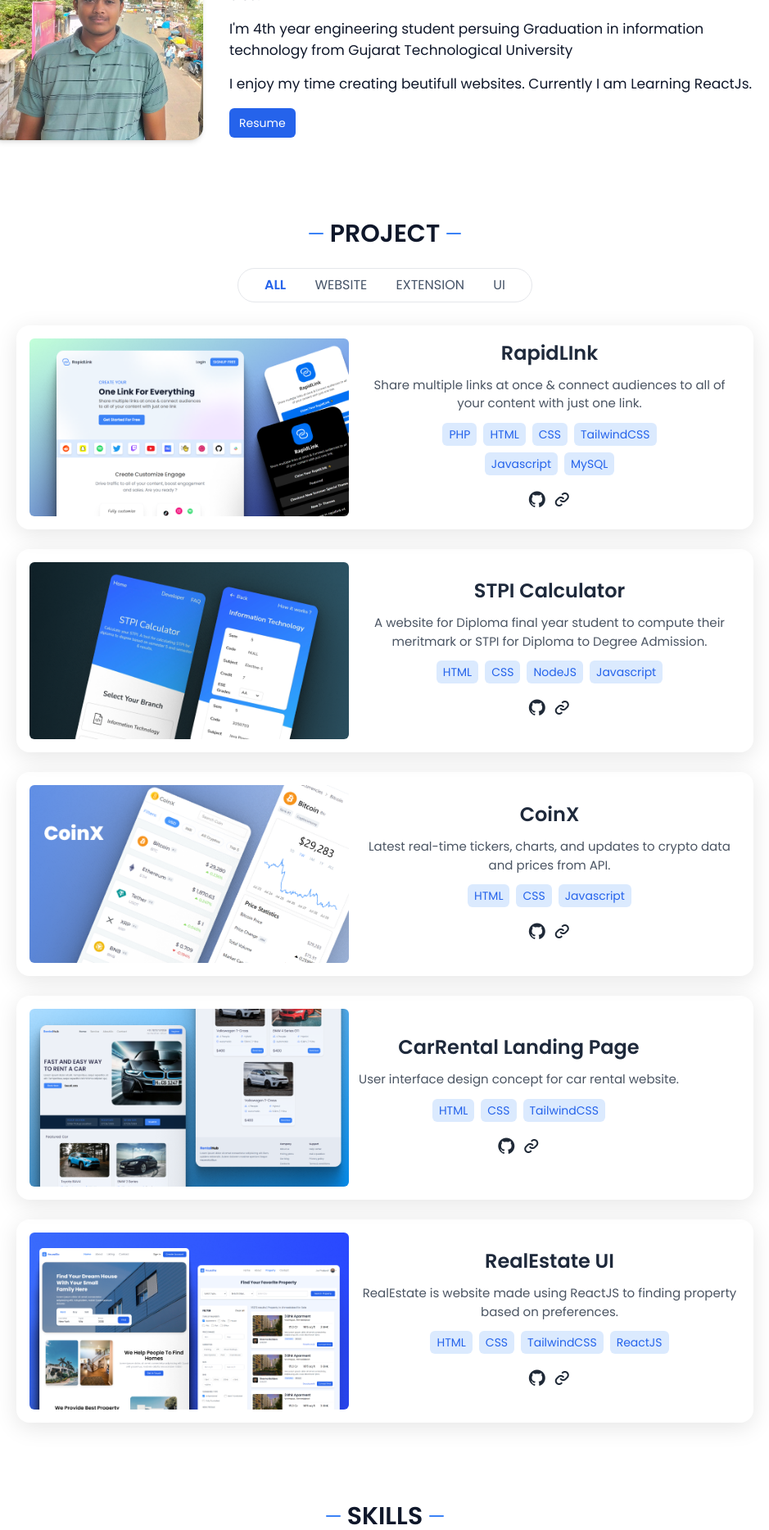
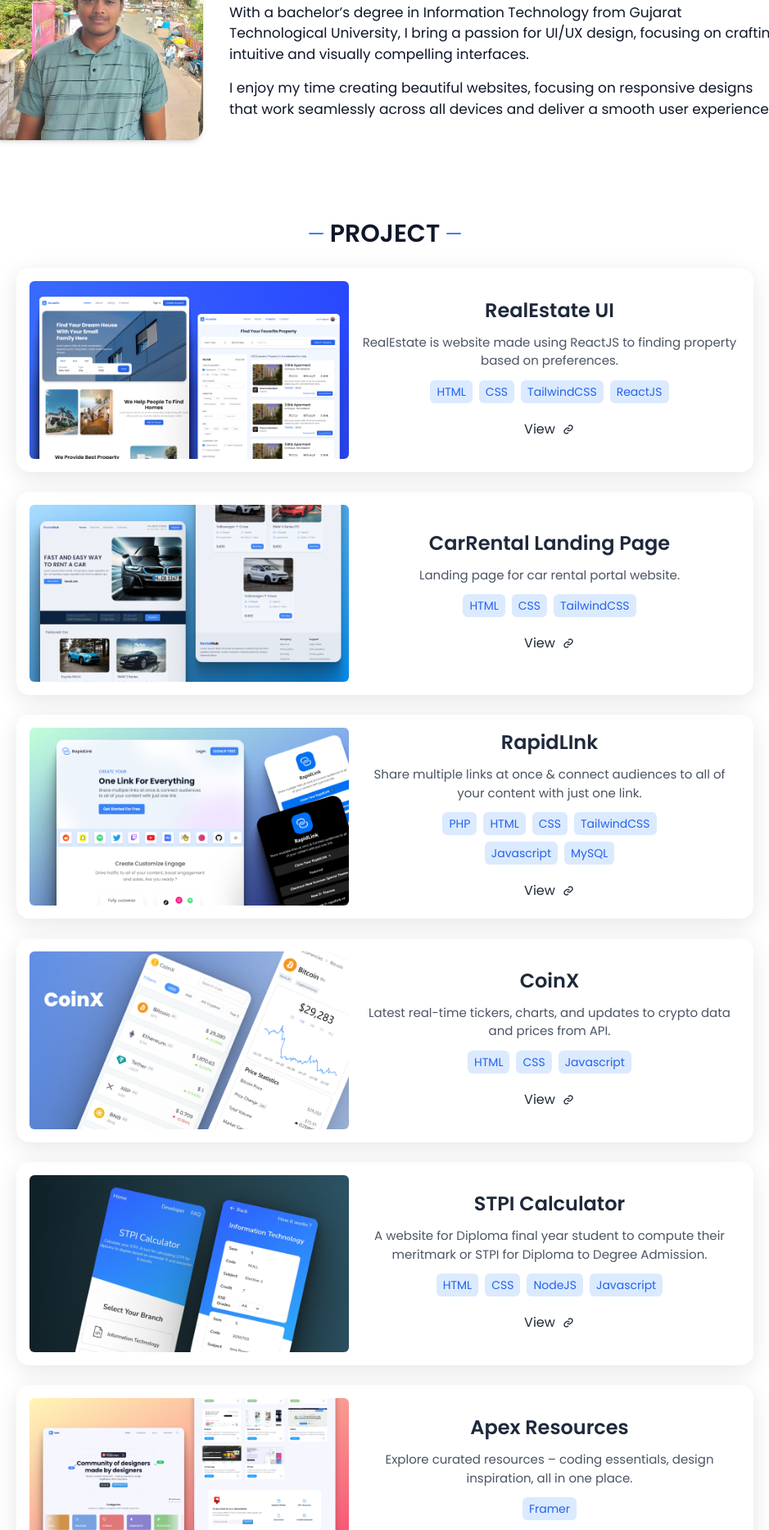
Before and after one commit to iam-jayy/iam-jayy.github.io, a plain HTML site: page index.html in a window 1280 px wide. Shown: the part 933-2800 px from the top of the page at 82% size, without its empty margins (170-1109 px from the left). Drawn offline with nearby package versions, Linux system fonts and the light colour scheme.

Commit message:
Add files via upload

```diff
--- a/index.html
+++ b/index.html
@@ -1,5 +1,6 @@
 <!DOCTYPE html>
 <html lang="en">
+
 <head>
     <!-- Meta Viewport -->
     <meta charset="UTF-8">
@@ -29,6 +30,7 @@
     <!-- ScrollReveal -->
     <script src="https://unpkg.com/scrollreveal"></script>
 </head>
+
 <body>
 
     <!-- Navbar -->
@@ -36,10 +38,9 @@
         <div class="w-full relative max-w-6xl mx-auto flex items-center justify-between px-2 py-6">
             <h1 class="text-xl font-semibold text-blue-500">Jay Prajapati</h1>
             <div class="menu flex items-center justify-center gap-x-5 text-slate-700 text-[18px]">
-                <a href="">About</a>
-                <a href="">Projects</a>
+                <a href="#about">About</a>
+                <a href="#projects">Projects</a>
                 <a href="">Contact</a>
-                <a href="">Resume</a>
             </div>
             <button id="menubtn" class="grid sm:hidden place-items-center text-3xl text-slate-700">
                 <i class="bx bx-menu"></i>
@@ -54,14 +55,14 @@
         <div class="animate__animated animate__backInDown gradientbg w-full h-full max-w-6xl mx-auto flex items-center justify-center flex-col rounded-[20px] px-2">
             <img class="waveimg w-20 h-20 mb-4" src="images/wave.png" alt="Hello Img" title="Hello">
             <h1 class="text-3xl sm:text-5xl text-center text-slate-800 font-semibold mb-3">Hi, I'm <span class="text-blue-500">Jay Prajapati</span></h1>
-            <p class="w-full max-w-[440px] text-center text-[16px] sm:text-[18px] leading-6 text-gray-600">A Student and web developer, who love creating beautiful responsive website design.</p>
+            <p class="w-full max-w-[440px] text-center text-[16px] sm:text-[18px] leading-6 text-gray-600">A designer and developer who loves creating beautiful, responsive websites and designs.</p>
         </div>
     </div>
 
     <div class="my-14"></div>
 
     <!-- About -->
-    <div class="flex items-center justify-center gap-x-2 mb-6">
+    <div class="flex items-center justify-center gap-x-2 mb-6" id="about">
         <span class="bg-blue-500 w-[18px] rounded-3xl p-[1px]"></span>
         <h1 class="text-3xl text-slate-900 font-semibold">ABOUT</h1>
         <span class="bg-blue-500 w-[18px] rounded-3xl p-[1px]"></span>
@@ -70,57 +71,27 @@
         <img class="w-[260px] h-[260px] rounded-2xl shadow-md cover object-cover" src="images/jayimage.jpg" alt="">
         <div class="w-full max-w-2xl flex flex-col items-start">
             <h1 class="text-[17px] mb-4 text-slate-900">Hey 👋, I'm Jay!</h1>
-            <h1 class="text-[17px] mb-4 text-slate-900">This is my spot on the web for my projects, education, skills, and everything else.</h1>
-            <h1 class="text-[17px] mb-4 text-slate-900">I'm 4th year engineering student persuing Graduation in information technology from Gujarat Technological University</h1>
-            <h1 class="text-[17px] mb-4 text-slate-900">I enjoy my time creating beutifull websites. Currently I am Learning ReactJs.</h1>
-            <a href="" class="text-sm text-white bg-blue-600 px-3 py-2 rounded-md">Resume</a>
+            <h1 class="text-[17px] mb-4 text-slate-900">This is my spot on the web for my projects, skills and everything else.</h1>
+            <h1 class="text-[17px] mb-4 text-slate-900">With a bachelor’s degree in Information Technology from Gujarat Technological University, I bring a passion for UI/UX design, focusing on crafting intuitive and visually compelling interfaces.</h1>
+
+            <h1 class="text-[17px] mb-4 text-slate-900">I enjoy my time creating beautiful websites, focusing on responsive designs that work seamlessly across all devices and deliver a smooth user experience.</h1>
         </div>
     </div>
 
     <div class="my-24"></div>
 
     <!-- Project -->
-    <div class="flex items-center justify-center gap-x-2 mb-6">
+    <div class="flex items-center justify-center gap-x-2 mb-6" id="projects">
         <span class="bg-blue-500 w-[18px] rounded-3xl p-[1px]"></span>
         <h1 class="text-3xl text-slate-900 font-semibold">PROJECT</h1>
         <span class="bg-blue-500 w-[18px] rounded-3xl p-[1px]"></span>
     </div>
 
-    <div class="w-full flex justify-center mb-7">
-        <div class="w-full max-w-[360px] flex items-center justify-between bg-white gap-x-4 border rounded-full px-8 py-2">
-            <button class="text-blue-600 font-semibold" onclick="myfun('all')">ALL</button>
-            <button class="text-slate-600" onclick="myfun('web')">WEBSITE</button>
-            <button class="text-slate-600" onclick="myfun('ext')">EXTENSION</button>
-            <button class="text-slate-600" onclick="myfun('ui')">UI</button>
-        </div>
-    </div>
+
 
     <div class="w-full max-w-6xl mx-auto flex items-center flex-col justify-center gap-y-6 px-6">
 
-        <!-- Rapidlink -->
-        <div class="projcard web w-full max-w-[900px] flex flex-col sm:flex-row items-center gap-y-4 gap-x-3 rounded-2xl px-4 py-4" style="box-shadow: 0px 6px 28px 0px rgba(0,0,0,0.1);">
-            <img class="w-full max-w-[390px]  sm:w-1/2 rounded-md" src="images/RapidLink.png" alt="">
-            <div class="w-full text-center">
-                <h1 class="text-2xl text-slate-800 font-semibold mb-3">RapidLInk</h1>
-                <p class="text-[15px] text-gray-600 mb-3">Share multiple links at once & connect audiences to all of your content with just one link.</p>
-                <div class="w-full max-w-[300px] mx-auto text-sm flex flex-wrap justify-center items-center gap-2">
-                    <span class="bg-blue-100 text-blue-600 px-2 py-1 rounded-md">PHP</span>
-                    <span class="bg-blue-100 text-blue-600 px-2 py-1 rounded-md">HTML</span>
-                    <span class="bg-blue-100 text-blue-600 px-2 py-1 rounded-md">CSS</span>
-                    <span class="bg-blue-100 text-blue-600 px-2 py-1 rounded-md">TailwindCSS</span>
-                    <span class="bg-blue-100 text-blue-600 px-2 py-1 rounded-md">Javascript</span>
-                    <span class="bg-blue-100 text-blue-600 px-2 py-1 rounded-md">MySQL</span>
-                </div>
-                <div class="mt-4 text-2xl text-gray-800">
-                    <a href="">
-                        <i class="bx bxl-github"></i>
-                    </a>
-                    <a href="">
-                        <i class="bx bx-link"></i>
-                    </a>
-                </div>
-            </div>
-        </div>
+
 
         <!-- ToastiFy
         <div class="projcard ext w-full max-w-[900px] flex flex-col sm:flex-row items-center gap-y-4 gap-x-3 rounded-2xl px-4 py-4" style="box-shadow: 0px 6px 28px 0px rgba(0,0,0,0.1);">
@@ -139,15 +110,112 @@
                         <i class="bx bxl-github"></i>
                     </a>
                     <a href="">
-                        <i class="bx bx-link"></i>
+                        <i class="bx bx-link text-[16px]"></i>
                     </a>
                 </div>
             </div>
         </div> -->
 
+        <!-- DONE RealEstate Ui -->
+        <div class="projcard ui w-full max-w-[900px] flex flex-col sm:flex-row items-center gap-y-4 gap-x-3 rounded-2xl px-4 py-4" style="box-shadow: 0px 6px 28px 0px rgba(0,0,0,0.1);">
+            <img class="w-full max-w-[390px]  sm:w-1/2 rounded-md" src="images/RealEstate.png" alt="">
+            <div class="w-full text-center">
+                <h1 class="text-2xl text-slate-800 font-semibold mb-3">RealEstate UI</h1>
+                <p class="text-[15px] text-gray-600 mb-3">RealEstate is website made using ReactJS to finding property based on preferences.</p>
+                <div class="w-full max-w-[300px] mx-auto text-sm flex flex-wrap justify-center items-center gap-2">
+                    <span class="bg-blue-100 text-blue-600 px-2 py-1 rounded-md">HTML</span>
+                    <span class="bg-blue-100 text-blue-600 px-2 py-1 rounded-md">CSS</span>
+                    <span class="bg-blue-100 text-blue-600 px-2 py-1 rounded-md">TailwindCSS</span>
+                    <span class="bg-blue-100 text-blue-600 px-2 py-1 rounded-md">ReactJS</span>
+                </div>
+                <div class="mt-4 text-2xl text-gray-800">
+                    <!-- <a href="">
+                        <i class="bx bxl-github"></i>
+                    </a> -->
+                    <a href="https://jayprajapati9.github.io/housezilla/" class="flex items-center w-full text-center justify-center">
+                        <p class="text-[16px] mr-2">View</p>
+                        <i class="bx bx-link text-[16px]"></i>
+                    </a>
+                </div>
+            </div>
+        </div>
+
+        <!-- Car Ui -->
+        <div class="projcard ui w-full max-w-[900px] flex flex-col sm:flex-row items-center gap-y-4 gap-x-3 rounded-2xl px-4 py-4" style="box-shadow: 0px 6px 28px 0px rgba(0,0,0,0.1);">
+            <img class="w-full max-w-[390px]  sm:w-1/2 rounded-md" src="images/CarRental UI.png" alt="">
+            <div class="w-full text-center">
+                <h1 class="text-2xl text-slate-800 font-semibold mb-3">CarRental Landing Page</h1>
+                <p class="text-[15px] text-gray-600 mb-3">Landing page for car rental portal website.</p>
+                <div class="w-full max-w-[300px] mx-auto text-sm flex flex-wrap justify-center items-center gap-2">
+                    <span class="bg-blue-100 text-blue-600 px-2 py-1 rounded-md">HTML</span>
+                    <span class="bg-blue-100 text-blue-600 px-2 py-1 rounded-md">CSS</span>
+                    <span class="bg-blue-100 text-blue-600 px-2 py-1 rounded-md">TailwindCSS</span>
+                </div>
+                <div class="mt-4 text-2xl text-gray-800">
+                    <!-- <a href="">
+                                        <i class="bx bxl-github"></i>
+                                    </a> -->
+                    <a href="https://jayprajapati9.github.io/car-rental-ui/" class="flex items-center w-full text-center justify-center">
+                        <p class="text-[16px] mr-2">View</p>
+                        <i class="bx bx-link text-[16px]"></i>
+                    </a>
+                </div>
+            </div>
+        </div>
+
+        <!-- Rapidlink -->
+        <div class=" projcard web w-full max-w-[900px] flex flex-col sm:flex-row items-center gap-y-4 gap-x-3 rounded-2xl px-4 py-4" style="box-shadow: 0px 6px 28px 0px rgba(0,0,0,0.1);">
+            <img class="w-full max-w-[390px]  sm:w-1/2 rounded-md" src="images/RapidLink.png" alt="">
+            <div class="w-full text-center">
+                <h1 class="text-2xl text-slate-800 font-semibold mb-3">RapidLInk</h1>
+                <p class="text-[15px] text-gray-600 mb-3">Share multiple links at once & connect audiences to all of your content with just one link.</p>
+                <div class="w-full max-w-[300px] mx-auto text-sm flex flex-wrap justify-center items-center gap-2">
+                    <span class="bg-blue-100 text-blue-600 px-2 py-1 rounded-md">PHP</span>
+                    <span class="bg-blue-100 text-blue-600 px-2 py-1 rounded-md">HTML</span>
+                    <span class="bg-blue-100 text-blue-600 px-2 py-1 rounded-md">CSS</span>
+                    <span class="bg-blue-100 text-blue-600 px-2 py-1 rounded-md">TailwindCSS</span>
+                    <span class="bg-blue-100 text-blue-600 px-2 py-1 rounded-md">Javascript</span>
+                    <span class="bg-blue-100 text-blue-600 px-2 py-1 rounded-md">MySQL</span>
+                </div>
+                <div class="mt-4 text-2xl text-gray-800">
+                    <!-- <a href="">
+                                                                                        <i class="bx bxl-github"></i>
+                                                                                    </a> -->
+                    <a href="videos/RapidLink Mobile.mp4" class="flex items-center w-full text-center justify-center">
+                        <p class="text-[16px] mr-2">View</p>
+                        <i class="bx bx-link text-[16px]"></i>
+                    </a>
+                </div>
+            </div>
+        </div>
+
+        <!-- CoinX -->
+        <div class="projcard web w-full max-w-[900px] flex flex-col sm:flex-row items-center gap-y-4 gap-x-3 rounded-2xl px-4 py-4" style="box-shadow: 0px 6px 28px 0px rgba(0,0,0,0.1);">
+            <img class="w-full max-w-[390px]  sm:w-1/2 rounded-md" src="images/CoinX.png" alt="">
+            <div class="w-full text-center">
+                <h1 class="text-2xl text-slate-800 font-semibold mb-3">CoinX</h1>
+                <p class="text-[15px] text-gray-600 mb-3">Latest real-time tickers, charts, and updates to crypto data and prices from API.</p>
+                <div class="w-full max-w-[300px] mx-auto text-sm flex flex-wrap justify-center items-center gap-2">
+                    <span class="bg-blue-100 text-blue-600 px-2 py-1 rounded-md">HTML</span>
+                    <span class="bg-blue-100 text-blue-600 px-2 py-1 rounded-md">CSS</span>
+                    <span class="bg-blue-100 text-blue-600 px-2 py-1 rounded-md">Javascript</span>
+                </div>
+                <div class="mt-4 text-2xl text-gray-800">
+                    <!-- <a href="">
+                                                        <i class="bx bxl-github"></i>
+                                                    </a> -->
+                    <a href="https://jayprajapati9.github.io/crypto-tracker/" class="flex items-center w-full text-center justify-center">
+                        <p class="text-[16px] mr-2">View</p>
+                        <i class="bx bx-link text-[16px]"></i>
+                    </a>
+                </div>
+            </div>
+        </div>
+
+        <!-- STPI -->
         <div class="projcard web w-full max-w-[900px] flex flex-col sm:flex-row items-center gap-y-4 gap-x-3 rounded-2xl px-4 py-4" style="box-shadow: 0px 6px 28px 0px rgba(0,0,0,0.1);">
             <img class="w-full max-w-[390px]  sm:w-1/2 rounded-md" src="images/STPI Calc.png" alt="">
-            <div class="text-center">
+            <div class="w-full text-center">
                 <h1 class="text-2xl text-slate-800 font-semibold mb-3">STPI Calculator</h1>
                 <p class="text-[15px] text-gray-600 mb-3">A website for Diploma final year student to compute their meritmark or STPI for Diploma to Degree Admission.</p>
                 <div class="w-full max-w-[300px] mx-auto text-sm flex flex-wrap justify-center items-center gap-2">
@@ -157,82 +225,81 @@
                     <span class="bg-blue-100 text-blue-600 px-2 py-1 rounded-md">Javascript</span>
                 </div>
                 <div class="mt-4 text-2xl text-gray-800">
-                    <a href="">
-                        <i class="bx bxl-github"></i>
-                    </a>
-                    <a href="">
-                        <i class="bx bx-link"></i>
+                    <!-- <a href="">
+                                                                        <i class="bx bxl-github"></i>
+                                                                    </a> -->
+                    <a href="videos/Stpi Calculator.mp4" class="flex items-center w-full text-center justify-center">
+                        <p class="text-[16px] mr-2">View</p>
+                        <i class="bx bx-link text-[16px]"></i>
                     </a>
                 </div>
             </div>
         </div>
 
-
-
-
-        <!-- CoinX -->
+        <!-- Apex -->
         <div class="projcard web w-full max-w-[900px] flex flex-col sm:flex-row items-center gap-y-4 gap-x-3 rounded-2xl px-4 py-4" style="box-shadow: 0px 6px 28px 0px rgba(0,0,0,0.1);">
-            <img class="w-full max-w-[390px]  sm:w-1/2 rounded-md" src="images/CoinX.png" alt="">
-            <div class="text-center">
-                <h1 class="text-2xl text-slate-800 font-semibold mb-3">CoinX</h1>
-                <p class="text-[15px] text-gray-600 mb-3">Latest real-time tickers, charts, and updates to crypto data and prices from API.</p>
+            <img class="w-full max-w-[390px]  sm:w-1/2 rounded-md" src="images/apex.png" alt="">
+            <div class="w-full text-center">
+                <h1 class="text-2xl text-slate-800 font-semibold mb-3">Apex Resources</h1>
+                <p class="text-[15px] text-gray-600 mb-3">Explore curated resources – coding essentials, design inspiration, all in one place.</p>
                 <div class="w-full max-w-[300px] mx-auto text-sm flex flex-wrap justify-center items-center gap-2">
-                    <span class="bg-blue-100 text-blue-600 px-2 py-1 rounded-md">HTML</span>
-                    <span class="bg-blue-100 text-blue-600 px-2 py-1 rounded-md">CSS</span>
-                    <span class="bg-blue-100 text-blue-600 px-2 py-1 rounded-md">Javascript</span>
+                    <span class="bg-blue-100 text-blue-600 px-2 py-1 rounded-md">Framer</span>
                 </div>
                 <div class="mt-4 text-2xl text-gray-800">
-                    <a href="">
-                        <i class="bx bxl-github"></i>
-                    </a>
-                    <a href="">
-                        <i class="bx bx-link"></i>
+                    <!-- <a href="">
+                                                                                        <i class="bx bxl-github"></i>
+                                                                                    </a> -->
+                    <a href="https://apexresources.framer.website/" class="flex items-center w-full text-center justify-center">
+                        <p class="text-[16px] mr-2">View</p>
+                        <i class="bx bx-link text-[16px]"></i>
                     </a>
                 </div>
             </div>
         </div>
 
-        <!-- Car Ui -->
-        <div class="projcard ui w-full max-w-[900px] flex flex-col sm:flex-row items-center gap-y-4 gap-x-3 rounded-2xl px-4 py-4" style="box-shadow: 0px 6px 28px 0px rgba(0,0,0,0.1);">
-            <img class="w-full max-w-[390px]  sm:w-1/2 rounded-md" src="images/CarRental UI.png" alt="">
-            <div class="text-center">
-                <h1 class="text-2xl text-slate-800 font-semibold mb-3">CarRental Landing Page</h1>
-                <p class="text-[15px] text-gray-600 mb-3">User interface design concept for car rental website.</p>
+        <!-- DaysInn -->
+        <div class="projcard web w-full max-w-[900px] flex flex-col sm:flex-row items-center gap-y-4 gap-x-3 rounded-2xl px-4 py-4" style="box-shadow: 0px 6px 28px 0px rgba(0,0,0,0.1);">
+            <img class="w-full max-w-[390px]  sm:w-1/2 rounded-md" src="images/daysinn.png" alt="">
+            <div class="w-full text-center">
+                <h1 class="text-2xl text-slate-800 font-semibold mb-3">DaysInn</h1>
+                <p class="text-[15px] text-gray-600 mb-3">Discover Thousands of Hotels Worldwide and Book Your Ideal Gateway Today</p>
                 <div class="w-full max-w-[300px] mx-auto text-sm flex flex-wrap justify-center items-center gap-2">
                     <span class="bg-blue-100 text-blue-600 px-2 py-1 rounded-md">HTML</span>
-                    <span class="bg-blue-100 text-blue-600 px-2 py-1 rounded-md">CSS</span>
-                    <span class="bg-blue-100 text-blue-600 px-2 py-1 rounded-md">TailwindCSS</span>
+                    <span class="bg-blue-100 text-blue-600 px-2 py-1 rounded-md">Tailwind CSS</span>
                 </div>
                 <div class="mt-4 text-2xl text-gray-800">
-                    <a href="">
-                        <i class="bx bxl-github"></i>
-                    </a>
-                    <a href="">
-                        <i class="bx bx-link"></i>
+                    <!-- <a href="">
+                                                                                        <i class="bx bxl-github"></i>
+                                                                                    </a> -->
+                    <a href="https://jayprajapati9.github.io/daysinn/" class="flex items-center w-full text-center justify-center">
+                        <p class="text-[16px] mr-2">View</p>
+                        <i class="bx bx-link text-[16px]"></i>
                     </a>
                 </div>
             </div>
         </div>
 
-        <!-- RealEstate Ui -->
-        <div class="projcard ui w-full max-w-[900px] flex flex-col sm:flex-row items-center gap-y-4 gap-x-3 rounded-2xl px-4 py-4" style="box-shadow: 0px 6px 28px 0px rgba(0,0,0,0.1);">
-            <img class="w-full max-w-[390px]  sm:w-1/2 rounded-md" src="images/RealEstate.png" alt="">
-            <div class="text-center">
-                <h1 class="text-2xl text-slate-800 font-semibold mb-3">RealEstate UI</h1>
-                <p class="text-[15px] text-gray-600 mb-3">RealEstate is website made using ReactJS to finding property based on preferences.</p>
+        <!-- Twitter clone -->
+        <div class="projcard web w-full max-w-[900px] flex flex-col sm:flex-row items-center gap-y-4 gap-x-3 rounded-2xl px-4 py-4" style="box-shadow: 0px 6px 28px 0px rgba(0,0,0,0.1);">
+            <img class="w-full max-w-[390px]  sm:w-1/2 rounded-md" src="images/twitter clone.png" alt="">
+            <div class="w-full text-center">
+                <h1 class="text-2xl text-slate-800 font-semibold mb-3">Twitter clone</h1>
+                <p class="text-[15px] text-gray-600 mb-3">Twitter clone developed using Javascript and PHP with responsive HTMLCSS</p>
                 <div class="w-full max-w-[300px] mx-auto text-sm flex flex-wrap justify-center items-center gap-2">
                     <span class="bg-blue-100 text-blue-600 px-2 py-1 rounded-md">HTML</span>
-                    <span class="bg-blue-100 text-blue-600 px-2 py-1 rounded-md">CSS</span>
-                    <span class="bg-blue-100 text-blue-600 px-2 py-1 rounded-md">TailwindCSS</span>
-                    <span class="bg-blue-100 text-blue-600 px-2 py-1 rounded-md">ReactJS</span>
+                    <span class="bg-blue-100 text-blue-600 px-2 py-1 rounded-md">CSS</span><span class="bg-blue-100 text-blue-600 px-2 py-1 rounded-md">Javascript</span><span class="bg-blue-100 text-blue-600 px-2 py-1 rounded-md">PHP</span>
                 </div>
-                <div class="mt-4 text-2xl text-gray-800">
-                    <a href="">
-                        <i class="bx bxl-github"></i>
-                    </a>
-                    <a href="">
-                        <i class="bx bx-link"></i>
-                    </a>
+                <div class="mt-4 text-2xl text-gray-800 ">
+                    <div class="flex items-center w-full items-center justify-center gap-x-3">
+                        <a href="videos/Twitter Clone Web.mp4" class="flex items-center text-center justify-center">
+                            <p class="text-[16px] mr-2">View Website</p>
+                            <i class="bx bx-link text-[16px]"></i>
+                        </a>
+                        <a href="videos/Twitter Clone Mobile.mp4" class="flex items-center text-center justify-center">
+                            <p class="text-[16px] mr-2">View Mobile</p>
+                            <i class="bx bx-link text-[16px]"></i>
+                        </a>
+                    </div>
                 </div>
             </div>
         </div>
@@ -257,7 +324,7 @@
             <p class="text-[13px] mt-1.5 text-slate-900">CSS</p>
         </div>
         <div class="w-[100px] h-[100px] flex items-center justify-center flex-col p-3  rounded-2xl" style="box-shadow: 0px 5px 19px 0px rgba(0,0,0,0.1);">
-            <img class="w-10 h-10" src="https://cdn.jsdelivr.net/gh/devicons/devicon/icons/tailwindcss/tailwindcss-plain.svg" />
+            <img class="w-10 h-10" src="https://cdn.jsdelivr.net/gh/devicons/devicon@latest/icons/tailwindcss/tailwindcss-original.svg" />
             <p class="text-[13px] mt-1.5 text-slate-900">TailwindCSS</p>
         </div>
         <div class="w-[100px] h-[100px] flex items-center justify-center flex-col p-3  rounded-2xl" style="box-shadow: 0px 5px 19px 0px rgba(0,0,0,0.1);">
@@ -351,4 +418,5 @@
         }
     </script>
 </body>
+
 </html>
```
